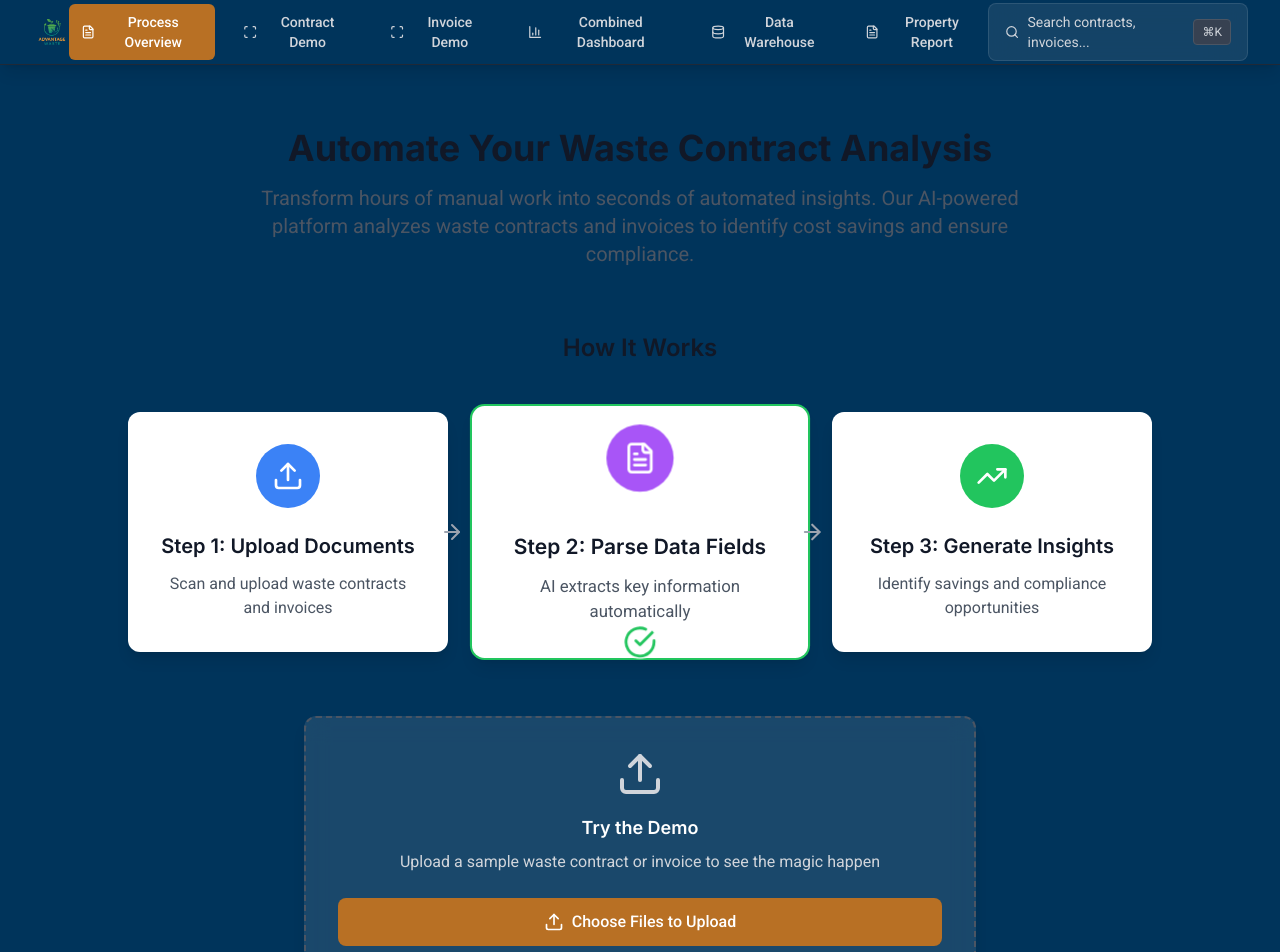
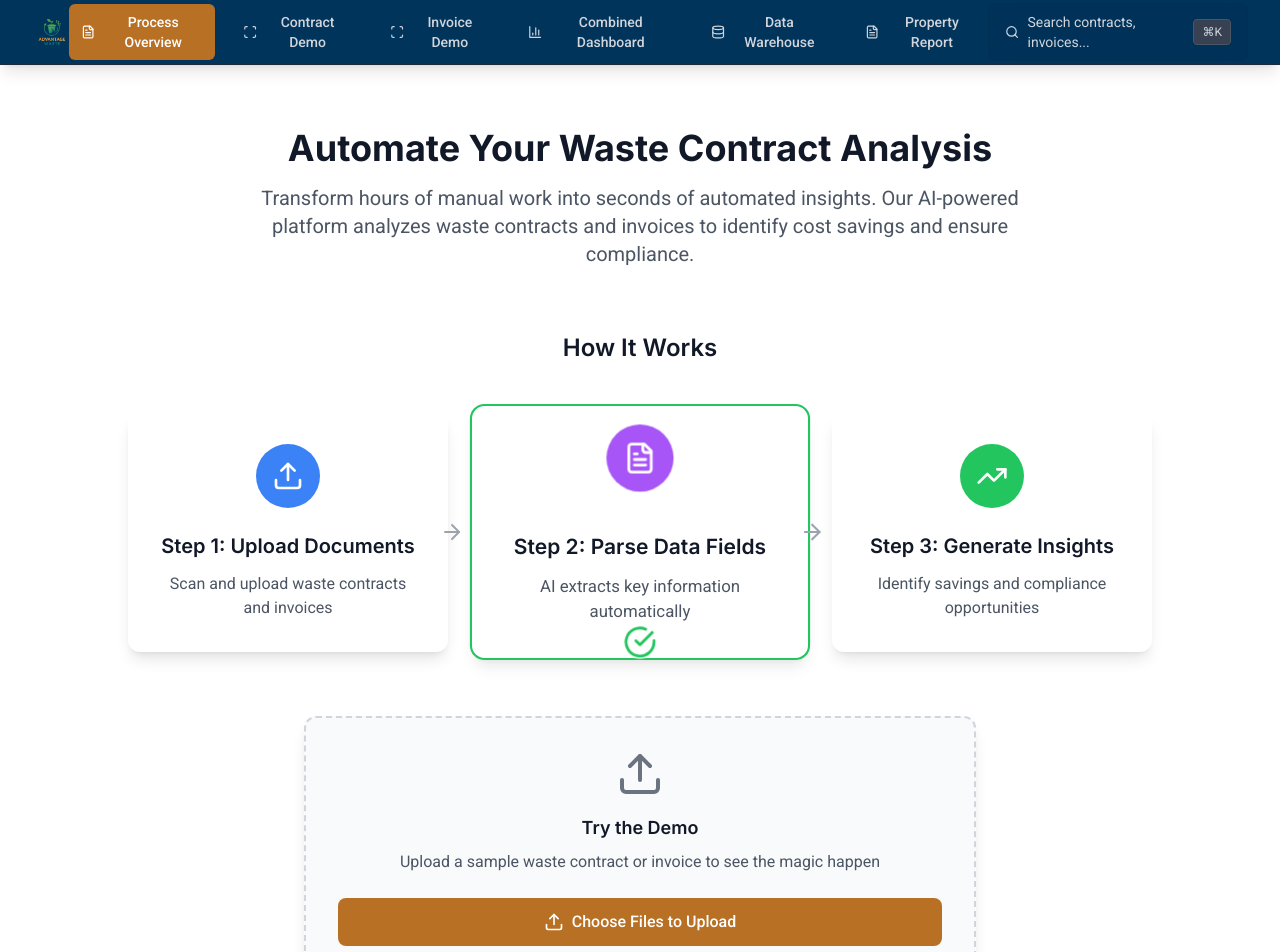
Before and after one commit to tryinhard1080/SharkTank, a React (Vite) app: page / in a window 1280 px wide. Shown: the top 952 px of the page. Built offline with nearby package versions, Linux system fonts and the light colour scheme.

Commit message:
Change background to white for Process Overview and Contract Demo

```diff
--- a/src/App.tsx
+++ b/src/App.tsx
@@ -39,7 +39,7 @@ function App() {
   };
 
   return (
-    <div className="min-h-screen bg-dark-navy pt-16">
+    <div className="min-h-screen bg-gray-50 pt-16">
       {/* Header */}
       <Header
         sections={sections}
--- a/src/components/LandingSection.tsx
+++ b/src/components/LandingSection.tsx
@@ -42,7 +42,7 @@ const LandingSection: React.FC = () => {
   }, []);
 
   return (
-    <div className="py-16 px-4 sm:px-6 lg:px-8">
+    <div className="py-16 px-4 sm:px-6 lg:px-8 bg-white">
       <div className="max-w-7xl mx-auto">
         {/* Hero Section */}
         <div className="text-center mb-16">
@@ -109,13 +109,13 @@ const LandingSection: React.FC = () => {
 
         {/* Demo Upload Area */}
         <div className="max-w-2xl mx-auto">
-          <div className="bg-white/10 backdrop-blur-md rounded-xl shadow-lg p-8 border-2 border-dashed border-gray-600 hover:border-bourbon-orange transition-ease">
+          <div className="bg-gray-50 rounded-xl shadow-lg p-8 border-2 border-dashed border-gray-300 hover:border-bourbon-orange transition-ease">
             <div className="text-center">
-              <Upload className="w-12 h-12 text-gray-300 mx-auto mb-4" />
-              <h4 className="text-lg font-semibold text-white mb-2 font-heading">
+              <Upload className="w-12 h-12 text-gray-500 mx-auto mb-4" />
+              <h4 className="text-lg font-semibold text-gray-900 mb-2 font-heading">
                 Try the Demo
               </h4>
-              <p className="text-gray-300 mb-6 font-body">
+              <p className="text-gray-600 mb-6 font-body">
                 Upload a sample waste contract or invoice to see the magic happen
               </p>
 
@@ -125,7 +125,7 @@ const LandingSection: React.FC = () => {
                   Choose Files to Upload
                 </button>
 
-                <div className="text-sm text-gray-400">
+                <div className="text-sm text-gray-500">
                   Supports PDF, JPG, PNG files up to 10MB
                 </div>
               </div>
--- a/src/index.css
+++ b/src/index.css
@@ -18,8 +18,8 @@
   }
 
   body {
-    background-color: #00345B;
-    color: #ffffff;
+    background-color: #f9fafb;
+    color: #1f2937;
   }
 }
 
@@ -29,9 +29,9 @@
   }
 
   .glass-box {
-    backdrop-filter: blur(20px);
-    background: rgba(255, 255, 255, 0.08);
-    border: 1px solid rgba(255, 255, 255, 0.1);
+    backdrop-filter: blur(10px);
+    background: rgba(0, 0, 0, 0.02);
+    border: 1px solid rgba(0, 0, 0, 0.05);
   }
 
   .savings-pulse {
```
